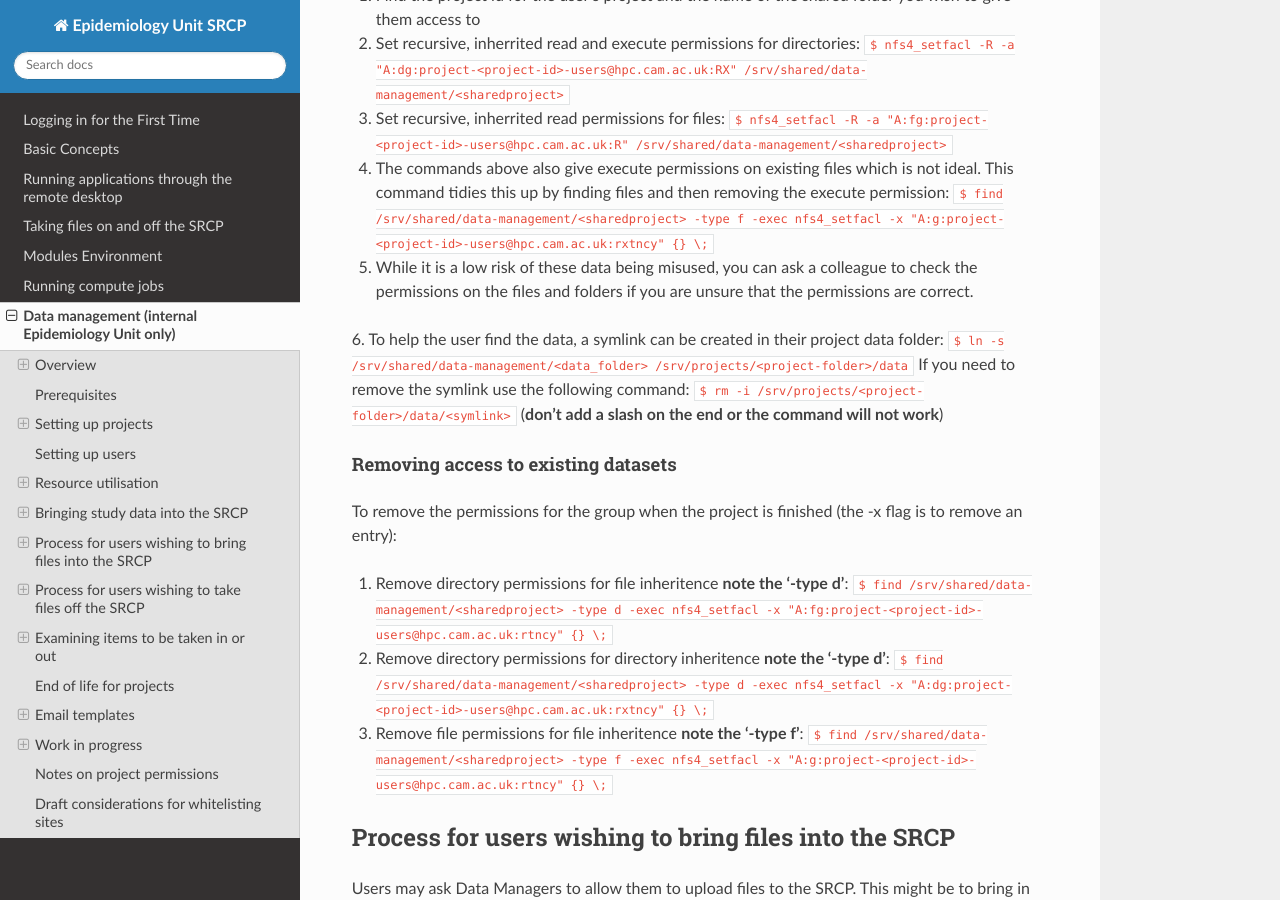
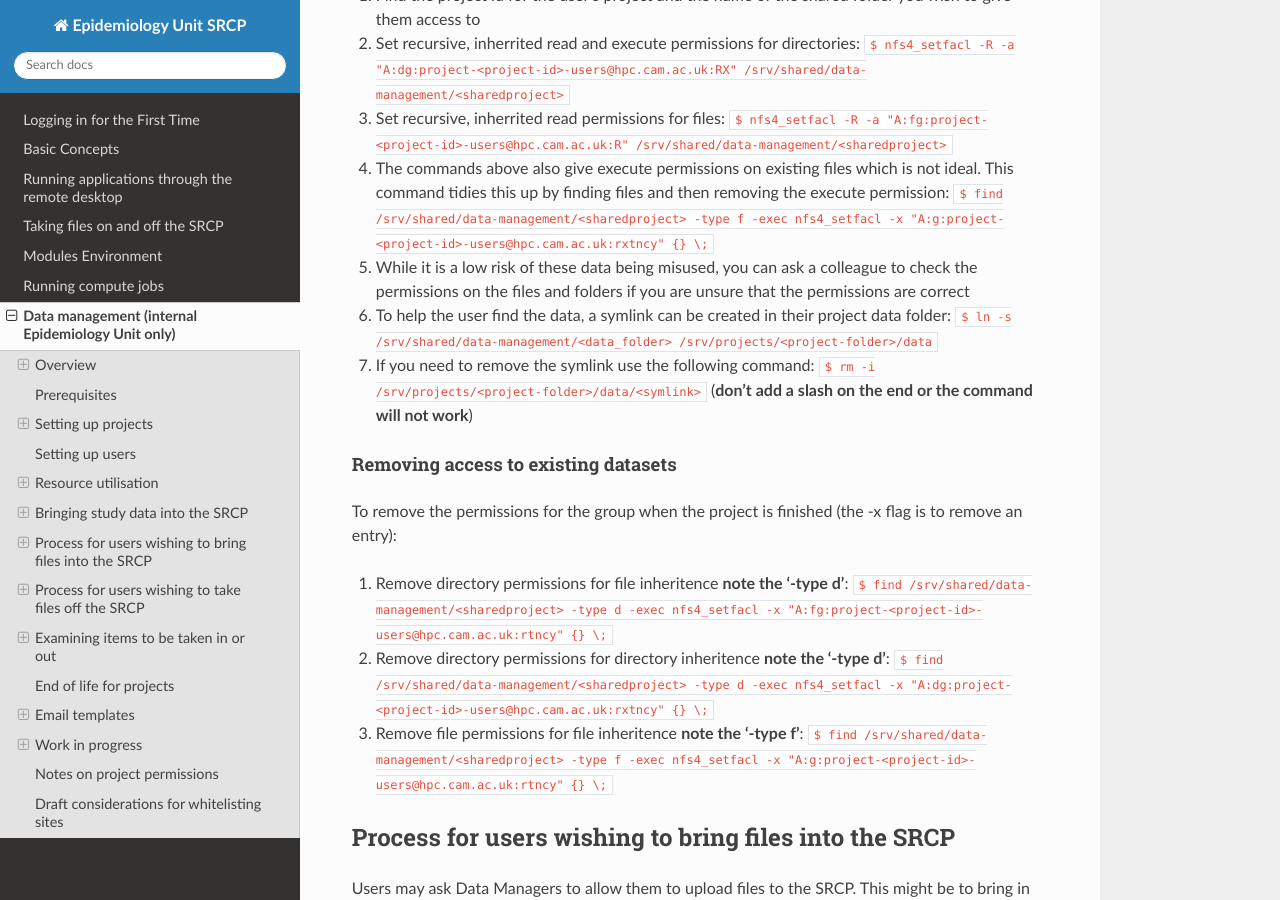
Before and after one commit to epi-analysis/SRCP_docs, a Sphinx documentation site: the page built from docs/source/06-Data-management.rst, in a window 1280 px wide and 900 px high, scrolled down 8605 px. Built offline with Sphinx 7.4.7 and the Read the Docs theme 3.1.0, drawn with Linux system fonts in a browser that asks for light colours; part of the change alters nothing that is shown.

```diff
--- a/docs/source/06-Data-management.rst
+++ b/docs/source/06-Data-management.rst
@@ -227,9 +227,9 @@ Use the following steps to give access to an existing dataset to all users in a
 2. Set recursive, inherrited read and execute permissions for directories: ``$ nfs4_setfacl -R -a "A:dg:project-<project-id>-users@hpc.cam.ac.uk:RX" /srv/shared/data-management/<sharedproject>``
 3. Set recursive, inherrited read permissions for files: ``$ nfs4_setfacl -R -a "A:fg:project-<project-id>-users@hpc.cam.ac.uk:R" /srv/shared/data-management/<sharedproject>``
 4. The commands above also give execute permissions on existing files which is not ideal. This command tidies this up by finding files and then removing the execute permission: ``$ find /srv/shared/data-management/<sharedproject> -type f -exec nfs4_setfacl -x "A:g:project-<project-id>-users@hpc.cam.ac.uk:rxtncy" {} \;``
-5. While it is a low risk of these data being misused, you can ask a colleague to check the permissions on the files and folders if you are unsure that the permissions are correct.
+5. While it is a low risk of these data being misused, you can ask a colleague to check the permissions on the files and folders if you are unsure that the permissions are correct
 6. To help the user find the data, a symlink can be created in their project data folder: ``$ ln -s /srv/shared/data-management/<data_folder> /srv/projects/<project-folder>/data``
-If you need to remove the symlink use the following command: ``$ rm -i /srv/projects/<project-folder>/data/<symlink>`` (**don't add a slash on the end or the command will not work**)
+7. If you need to remove the symlink use the following command: ``$ rm -i /srv/projects/<project-folder>/data/<symlink>`` (**don't add a slash on the end or the command will not work**)
 
 Removing access to existing datasets
 ^^^^^^^^^^^^^^^^^^^^^^^^^^^^^^^^^^
```
